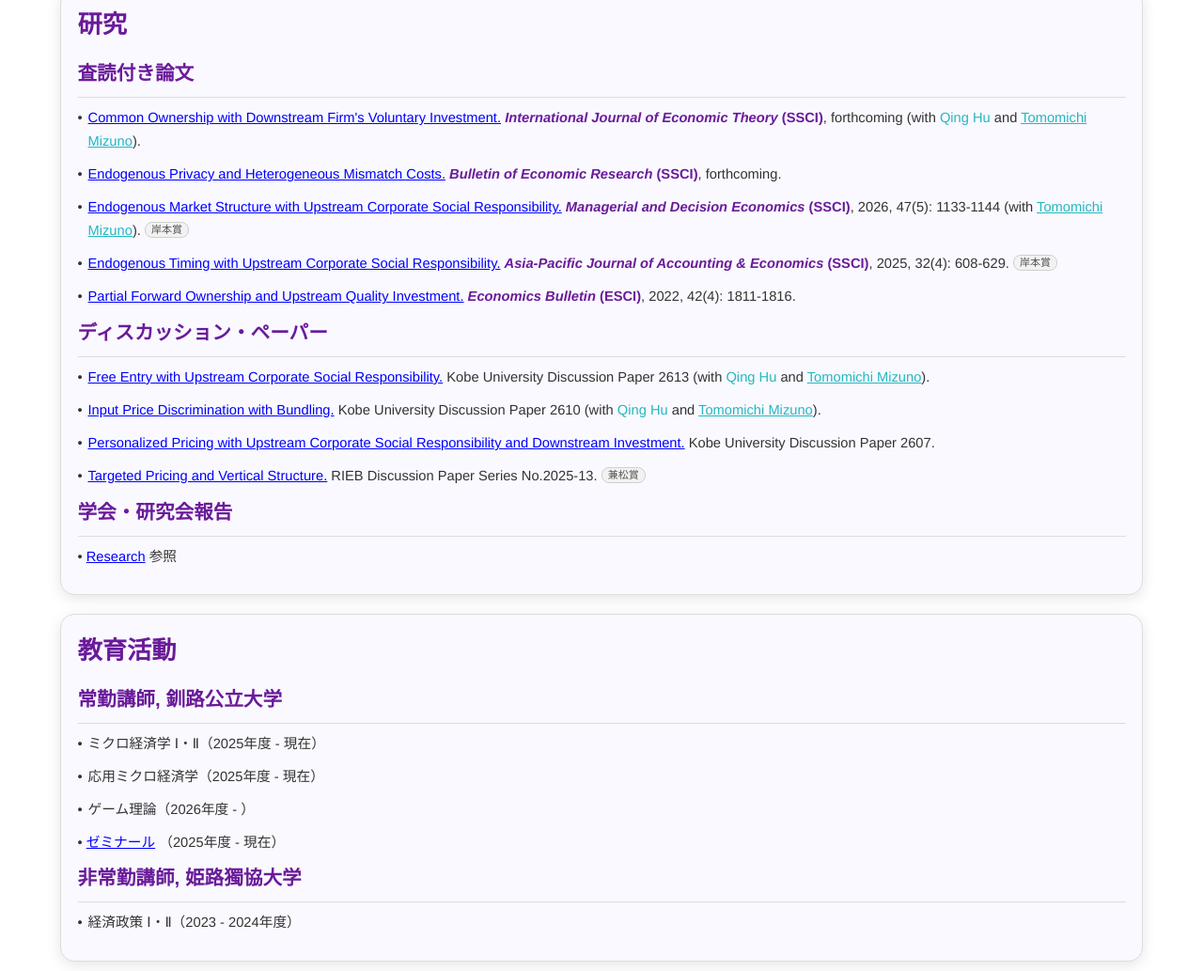
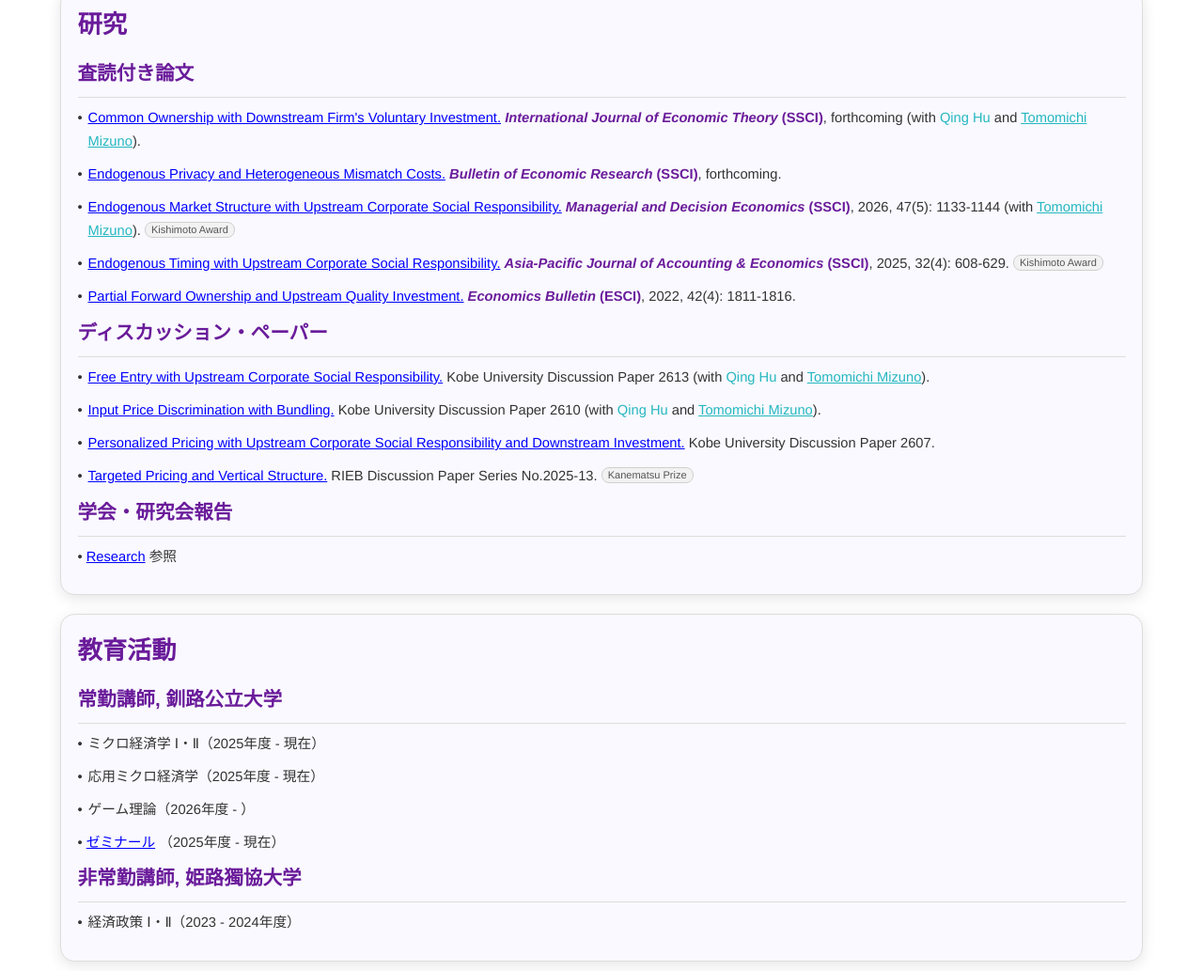
Before and after one commit to ryomasuyama/ryomasuyama.github.io, a plain HTML site: page japanese.html in a window 1280 px wide. Shown: the part 956-1989 px from the top of the page at 94% size. Drawn offline with Linux system fonts and the light colour scheme.

Commit message:
Update japanese.html

```diff
--- a/japanese.html
+++ b/japanese.html
@@ -53,14 +53,14 @@
                 <h3>査読付き論文</h3>
                 <p class="paper-item"><span class="bullet">&bull;</span><span><a href=https://doi.org/10.1111/ijet.70026>Common Ownership with Downstream Firm's Voluntary Investment.</a> <b><span style="color:#6a1b9a;"><i>International Journal of Economic Theory</i> (SSCI)</span></b>, forthcoming (with <a style="color:#25b7c0;">Qing Hu</a> and <a href="http://tmizuno.web.fc2.com/cv.html" style="color:#25b7c0;">Tomomichi Mizuno</a>).</span></p>
                 <p class="paper-item"><span class="bullet">&bull;</span><span><a href=https://doi.org/10.1111/boer.70075>Endogenous Privacy and Heterogeneous Mismatch Costs.</a> <b><span style="color:#6a1b9a;"><i>Bulletin of Economic Research</i> (SSCI)</span></b>, forthcoming.</span></p>
-                <p class="paper-item"><span class="bullet">&bull;</span><span><a href=https://onlinelibrary.wiley.com/doi/10.1002/mde.70092>Endogenous Market Structure with Upstream Corporate Social Responsibility.</a> <b><span style="color:#6a1b9a;"><i>Managerial and Decision Economics</i> (SSCI)</span></b>, 2026, 47(5): 1133-1144 (with <a href="http://tmizuno.web.fc2.com/cv.html" style="color:#25b7c0;">Tomomichi Mizuno</a>). <span class="highlight">岸本賞</span></span></p>
-                <p class="paper-item"><span class="bullet">&bull;</span><span><a href=https://doi.org/10.1080/16081625.2024.2361668>Endogenous Timing with Upstream Corporate Social Responsibility.</a> <b><span style="color:#6a1b9a;"><i>Asia-Pacific Journal of Accounting & Economics</i> (SSCI)</span></b>, 2025, 32(4): 608-629. <span class="highlight">岸本賞</span></span></p>
+                <p class="paper-item"><span class="bullet">&bull;</span><span><a href=https://onlinelibrary.wiley.com/doi/10.1002/mde.70092>Endogenous Market Structure with Upstream Corporate Social Responsibility.</a> <b><span style="color:#6a1b9a;"><i>Managerial and Decision Economics</i> (SSCI)</span></b>, 2026, 47(5): 1133-1144 (with <a href="http://tmizuno.web.fc2.com/cv.html" style="color:#25b7c0;">Tomomichi Mizuno</a>). <span class="highlight">Kishimoto Award</span></span></p>
+                <p class="paper-item"><span class="bullet">&bull;</span><span><a href=https://doi.org/10.1080/16081625.2024.2361668>Endogenous Timing with Upstream Corporate Social Responsibility.</a> <b><span style="color:#6a1b9a;"><i>Asia-Pacific Journal of Accounting & Economics</i> (SSCI)</span></b>, 2025, 32(4): 608-629. <span class="highlight">Kishimoto Award</span></span></p>
                 <p class="paper-item"><span class="bullet">&bull;</span><span><a href=https://ideas.repec.org/a/ebl/ecbull/eb-22-00443.html>Partial Forward Ownership and Upstream Quality Investment.</a> <b><span style="color:#6a1b9a;"><i>Economics Bulletin</i> (ESCI)</span></b>, 2022, 42(4): 1811-1816.</p>
                 <h3>ディスカッション・ペーパー</h3>
                 <p class="paper-item"><span class="bullet">&bull;</span><span><a href=https://ideas.repec.org/p/koe/wpaper/2613.html>Free Entry with Upstream Corporate Social Responsibility.</a> Kobe University Discussion Paper 2613 (with <a style="color:#25b7c0;">Qing Hu</a> and <a href="http://tmizuno.web.fc2.com/cv.html" style="color:#25b7c0;">Tomomichi Mizuno</a>).</span></p>
                 <p class="paper-item"><span class="bullet">&bull;</span><span><a href=https://ideas.repec.org/p/koe/wpaper/2610.html>Input Price Discrimination with Bundling.</a> Kobe University Discussion Paper 2610 (with <a style="color:#25b7c0;">Qing Hu</a> and <a href="http://tmizuno.web.fc2.com/cv.html" style="color:#25b7c0;">Tomomichi Mizuno</a>).</span></p>
                 <p class="paper-item"><span class="bullet">&bull;</span><span><a href=https://ideas.repec.org/p/koe/wpaper/2607.html>Personalized Pricing with Upstream Corporate Social Responsibility and Downstream Investment.</a> Kobe University Discussion Paper 2607.</span></p>
-                <p class="paper-item"><span class="bullet">&bull;</span><span><a href=https://www.rieb.kobe-u.ac.jp/academic/ra/dp/English/dp2025-13.html>Targeted Pricing and Vertical Structure.</a> RIEB Discussion Paper Series No.2025-13. <span class="highlight">兼松賞</span></span></p>
+                <p class="paper-item"><span class="bullet">&bull;</span><span><a href=https://www.rieb.kobe-u.ac.jp/academic/ra/dp/English/dp2025-13.html>Targeted Pricing and Vertical Structure.</a> RIEB Discussion Paper Series No.2025-13. <span class="highlight">Kanematsu Prize</span></span></p>
                 <h3>学会・研究会報告</h3>
                 <p>&bull; <a href="research.html">Research</a> 参照</p>
             </div>
```
